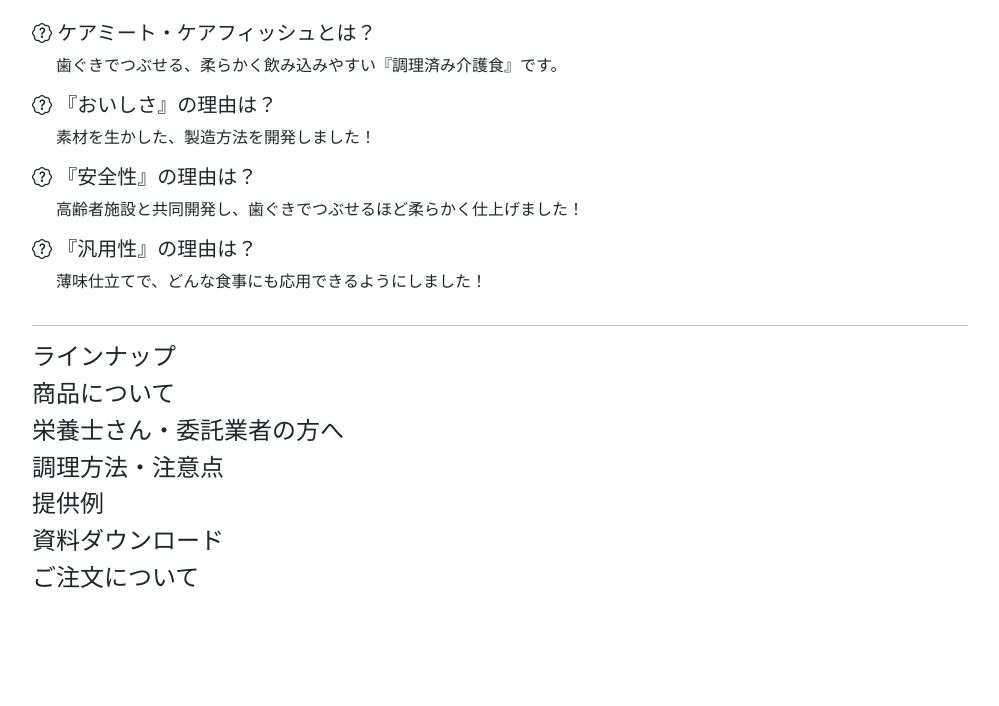
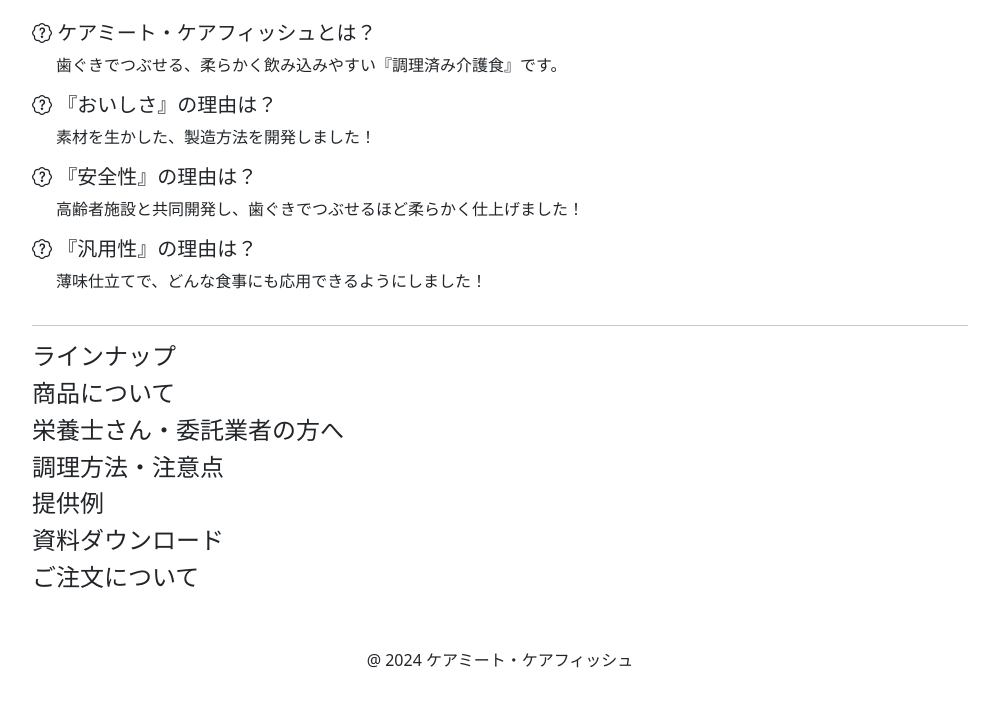
Before and after one commit to marunaka-food-corp/caremeat-carefish, a plain HTML site: page docs/index.html in a window 1280 px wide. Shown: the part 790-1496 px from the top of the page, without its empty margins (140-1139 px from the left). Before the commit the page ends 1390 px from the top, so only its background shows below. Drawn offline with nearby package versions, Linux system fonts and the light colour scheme.

Commit message:
Update index.html

```diff
--- a/docs/index.html
+++ b/docs/index.html
@@ -155,6 +155,9 @@
         <h4>ご注文について</h4>
       </div>
 
+      <div class="row text-center mt-5 mb-5">
+        <footer>@ 2024 ケアミート・ケアフィッシュ</footer>
+      </div>
     </div>
     <script
       src="https://cdn.jsdelivr.net/npm/bootstrap@5.0.2/dist/js/bootstrap.bundle.min.js"
```
